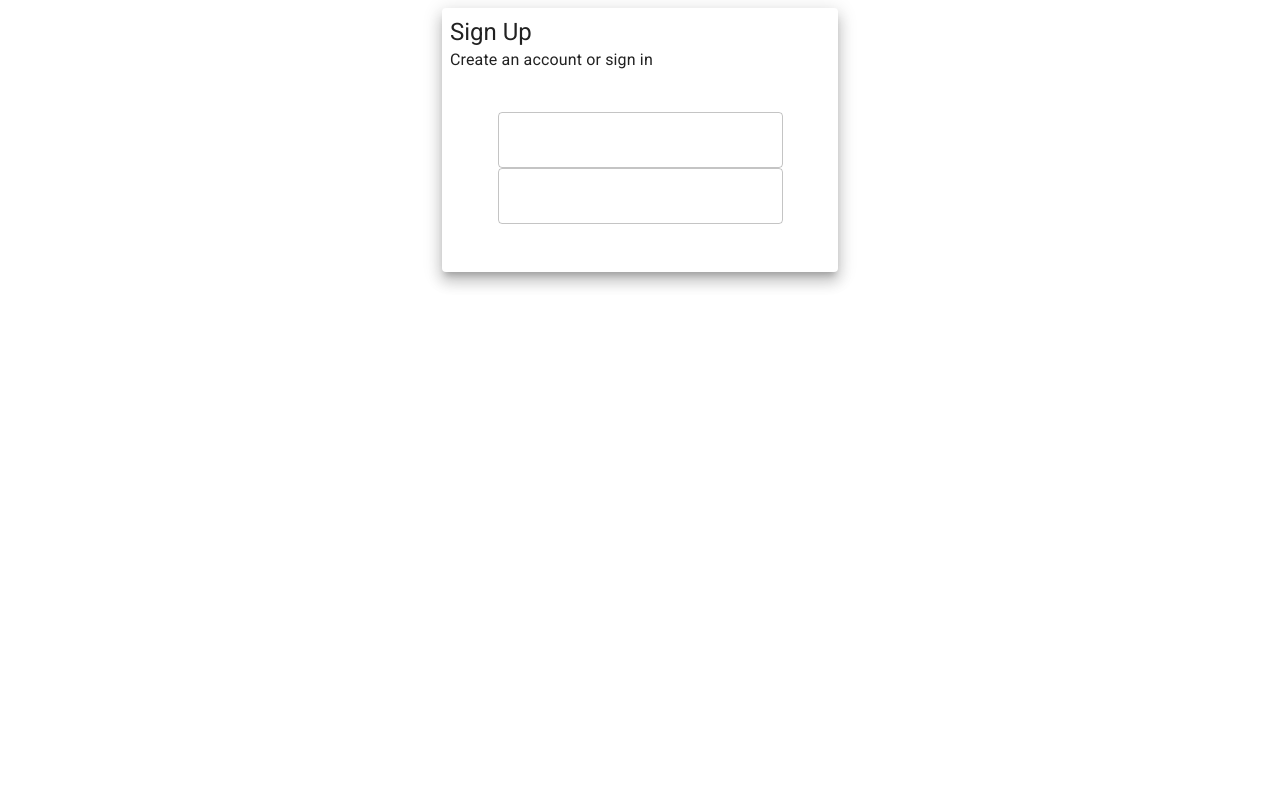
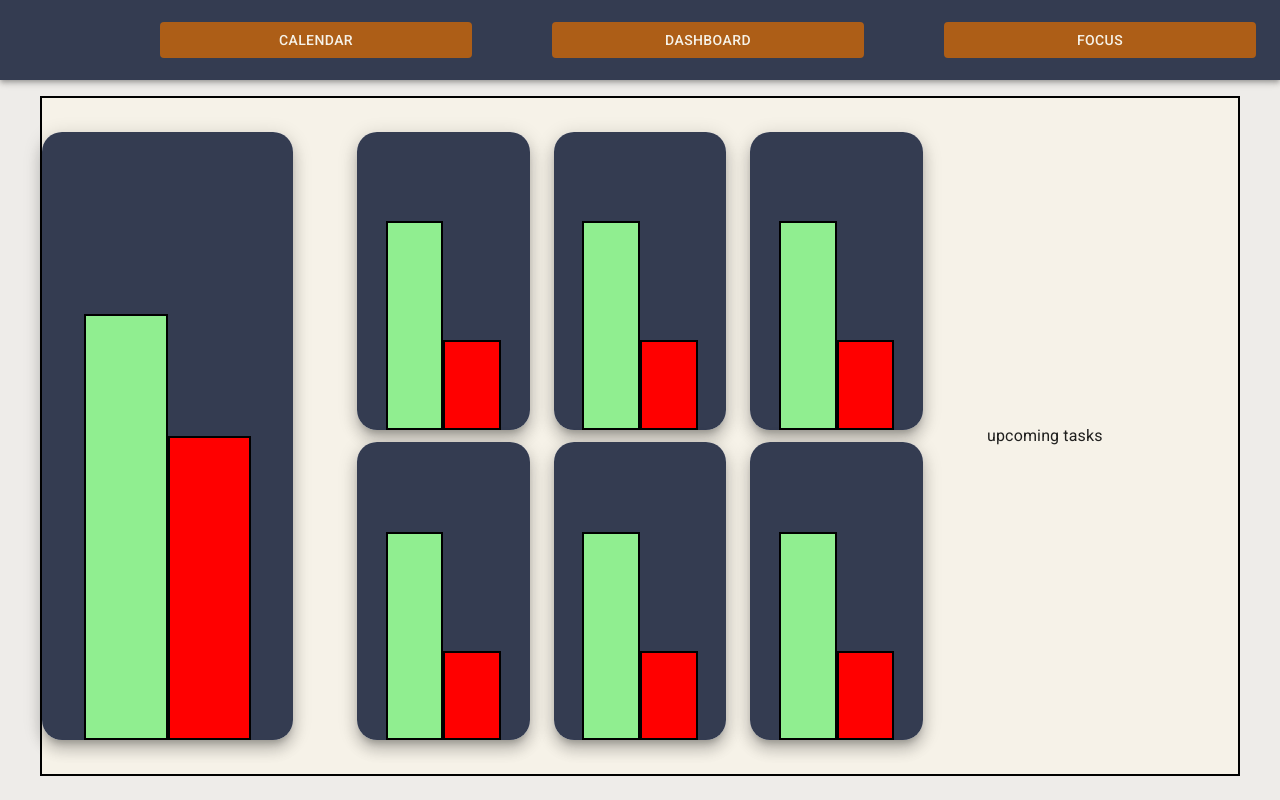
Before and after one commit to 0liverKot/Enable, a React (Vite) app in the folder Client/enable/: page / in a window 1280 px wide. Before the commit this address led to /signup. Built offline with nearby package versions, Linux system fonts and the light colour scheme; some icons are missing.

Commit message:
messing around with theme (this is so ugly)

```diff
--- a/Client/enable/src/Components/Bars.jsx
+++ b/Client/enable/src/Components/Bars.jsx
@@ -1,20 +1,21 @@
 import React from 'react';
-import { Box, Grid, Paper } from '@mui/material';
+import { Box, Grid, Paper, useTheme, ThemeProvider } from '@mui/material';
 
 const Bars = ({due, debt}) => {
+
 
     return (
     <Paper
     elevation={10}
     sx={{
         borderRadius: 5,
-        bgcolor: "#edeae4",
+        bgcolor: "seconary.main",
         height: "100%"
     }}>
         <Grid container spacing={0}
         sx={{
             borderRadius: 5,
-            bgcolor: "#edeae4",
+            bgcolor: "secondary.main",
             justifyContent: "center",
             alignItems: "flex-end",
             height: "100%"
@@ -34,7 +35,6 @@ const Bars = ({due, debt}) => {
             }}/>
         </Grid>
     </Paper>
-
     )
 }
 
--- a/Client/enable/src/Components/Navbar.jsx
+++ b/Client/enable/src/Components/Navbar.jsx
@@ -1,7 +1,7 @@
 import React from 'react'
 import MenuIcon from '@mui/icons-material/Menu';
 import AccountBoxIcon from '@mui/icons-material/AccountBox';
-import { AppBar, Box, Toolbar, Button, IconButton, useMediaQuery, useTheme, Container } from '@mui/material'
+import { AppBar, Box, Toolbar, Button, IconButton, useMediaQuery, useTheme, Container, ThemeProvider } from '@mui/material'
 
 const Navbar = ({currentPage}) => {
 
@@ -9,14 +9,14 @@ const Navbar = ({currentPage}) => {
 
     const isMobile = useMediaQuery(theme.breakpoints.down('md'))
 
-    const dashboardButtonStyle = {
-        bgcolor: 'secondary.main',
+    const NavbarButtonStyle = {
+        bgcolor: 'secondary.dark',
         width: 1
     }
 
     return (
         <>
-            <AppBar position="sticky" color="primary">
+        <AppBar position="sticky" sx={{bgcolor: "secondary.main"}}>
             <Toolbar sx={{
                 gap: 10,
                 height: "10vh"
@@ -24,7 +24,7 @@ const Navbar = ({currentPage}) => {
             <IconButton
                 size="large"
                 edge="start"
-                    color="inherit"
+                color='inherit'
                 aria-label="menu"
                 sx={{
                     mr: 2,
@@ -38,23 +38,23 @@ const Navbar = ({currentPage}) => {
             <>
                 {currentPage == "dashboard" && (
                 <>
-                        <Button sx={dashboardButtonStyle} color="inherit" href='calendar'>Calendar</Button>
-                        <Button sx={dashboardButtonStyle} color="inherit" href='dashboard'>Dashboard</Button>
-                        <Button sx={dashboardButtonStyle} color="inherit" href='focus'>Focus</Button>
+                    <Button sx={NavbarButtonStyle} href='calendar'>Calendar</Button>
+                    <Button sx={NavbarButtonStyle} href='dashboard'>Dashboard</Button>
+                    <Button sx={NavbarButtonStyle} href='focus'>Focus</Button>
                 </>
                 )}
                 {currentPage == "calendar" && (
                 <>
-                        <Button sx={dashboardButtonStyle} color="inherit" href='focus'>Focus</Button>
-                        <Button sx={dashboardButtonStyle} color="inherit" href='calendar'>Calendar</Button>
-                        <Button sx={dashboardButtonStyle} color="inherit" href='dashboard'>Dashboard</Button>
+                    <Button sx={NavbarButtonStyle} href='focus'>Focus</Button>
+                    <Button sx={NavbarButtonStyle} href='calendar'>Calendar</Button>
+                    <Button sx={NavbarButtonStyle} href='dashboard'>Dashboard</Button>
                 </>
                 )}
                 {currentPage == "Focus" && (
                 <>
-                        <Button sx={dashboardButtonStyle} color="inherit" href='dashboard'>Dashboard</Button>
-                        <Button sx={dashboardButtonStyle} color="inherit" href='focus'>Focus</Button>
-                        <Button sx={dashboardButtonStyle} color="inherit" href='calendar'>Calendar</Button>
+                    <Button sx={NavbarButtonStyle} href='dashboard'>Dashboard</Button>
+                    <Button sx={NavbarButtonStyle} href='focus'>Focus</Button>
+                    <Button sx={NavbarButtonStyle} href='calendar'>Calendar</Button>
                 </>
                 )}
             </>
--- a/Client/enable/src/Dashboard.jsx
+++ b/Client/enable/src/Dashboard.jsx
@@ -13,7 +13,7 @@ const Dashboard = () => {
 
     const loggedIn = SignInCheck()
 
-    if(!loggedIn) {
+    if(loggedIn) {
         return (
             RedirectToSignUp()
         )
@@ -31,7 +31,8 @@ const Dashboard = () => {
                     alignItems: "center",
                     border: "solid 2px black",
                     margin: 2,
-                    height: "85vh"
+                    height: "85vh",
+                    bgcolor: "primary.main"
                 }}>
                     <Grid size={3} sx={{
                         height: "90%"}}>
--- a/Client/enable/src/SignUp.jsx
+++ b/Client/enable/src/SignUp.jsx
@@ -1,10 +1,13 @@
-import { Container, Paper, TextField, Typography, Box } from "@mui/material";
+import { Container, Paper, TextField, Typography, Box, Button} from "@mui/material";
 import React from "react";
+import theme from "./theme";
+import { ThemeProvider } from "@emotion/react";
 
 const SignUp = () => {
 
     return (
         <>
+        <ThemeProvider theme={theme}>
         <Container maxWidth={"xs"}>
             <Paper elevation={10}
             sx={{
@@ -28,18 +31,28 @@ const SignUp = () => {
                 }}>
                     <TextField variant="outlined"
                     sx={{
-                        width: "75%"
+                        width: "75%",
+                        padding: 2
                     }}>
 
                     </TextField>
                     <TextField variant="outlined"
                     sx={{
-                        width: "75%"
+                        width: "75%",
+                        padding: 2
                     }}>
                     </TextField>
+                    <Button variant="Contained"
+                    sx={{
+                        width: "75%",
+                        padding: 2
+                    }}>
+                        Sign In
+                    </Button>
                 </Box>
             </Paper>
         </Container>
+        </ThemeProvider>
         </>
     )
 }
--- a/Client/enable/src/index.jsx
+++ b/Client/enable/src/index.jsx
@@ -1,10 +1,12 @@
 import React, { StrictMode } from 'react';
 import * as ReactDOM from "react-dom/client";
 import { createBrowserRouter, RouterProvider } from "react-router-dom"
-import App from './Dashboard.jsx'
+import Dashboard from './Dashboard.jsx'
 import CalendarPage from './CalendarPage.jsx'
 import ErrorPage from "./ErrorPage.jsx"
 import SignUp from './SignUp.jsx';
+import { CssBaseline, ThemeProvider, useTheme } from '@mui/material';
+import theme from './theme.js';
 
 localStorage.setItem("jwtToken", "null")
 
@@ -12,12 +14,12 @@ const router = createBrowserRouter([
     {
 
         path: "/",
-        element: <App/>,
+        element: <Dashboard/>,
         errorElement: <ErrorPage />,
     },
     {
         path: "/dashboard",
-        element: <App/>,
+        element: <Dashboard/>,
         errorElement: <ErrorPage />,
     },
     {
@@ -34,6 +36,9 @@ const router = createBrowserRouter([
 
 ReactDOM.createRoot(document.getElementById("root")).render(
 <React.StrictMode>
-   <RouterProvider router={router} />
+    <ThemeProvider theme={theme}>
+        <CssBaseline/>
+       <RouterProvider router={router} />
+    </ThemeProvider>
 </React.StrictMode>
 );
--- a/Client/enable/src/theme.js
+++ b/Client/enable/src/theme.js
@@ -3,10 +3,15 @@ import { createTheme } from "@mui/material";
 const theme = createTheme({
     palette: {
         primary: {
-            main: '#ebe2e1'
+            main: '#f6f2e8',
         },
         secondary: {
-            main: '#ebdbda'
+            main: '#343c51',
+            dark: '#ad5e17',
+            light: '#8dbe54'
+        },
+        background: {
+            default: '#eeece9ff',
         }
     }
 })
```
Lines whose indentation alone changed are shown as unchanged.
